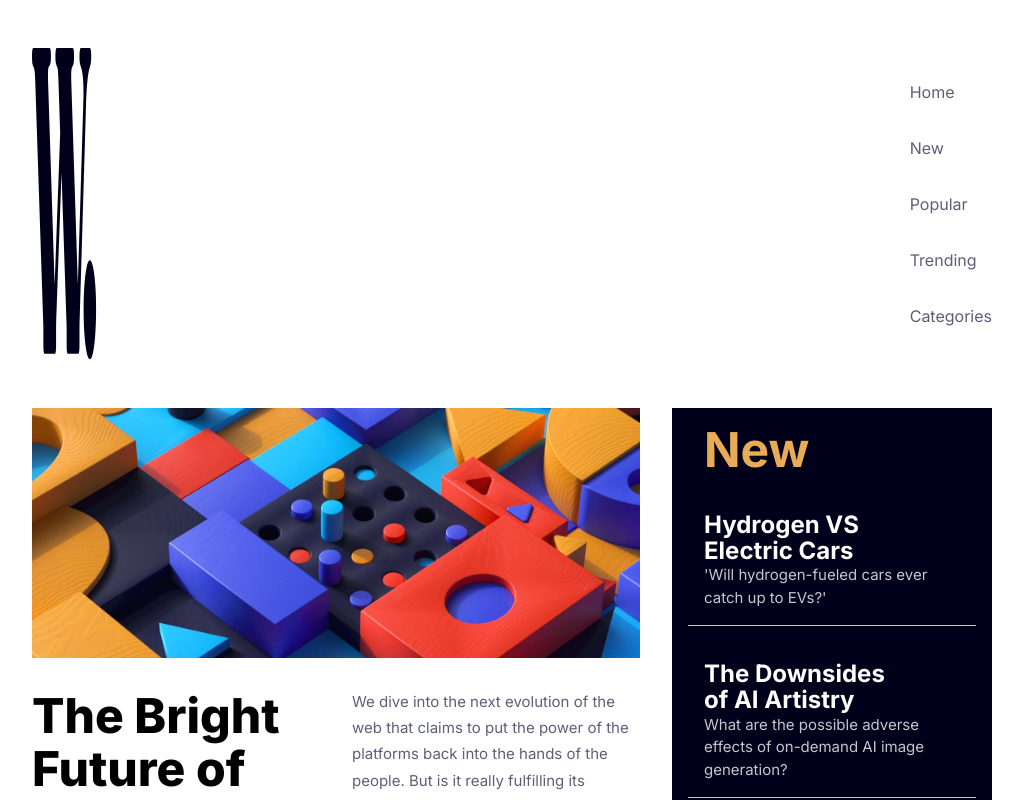
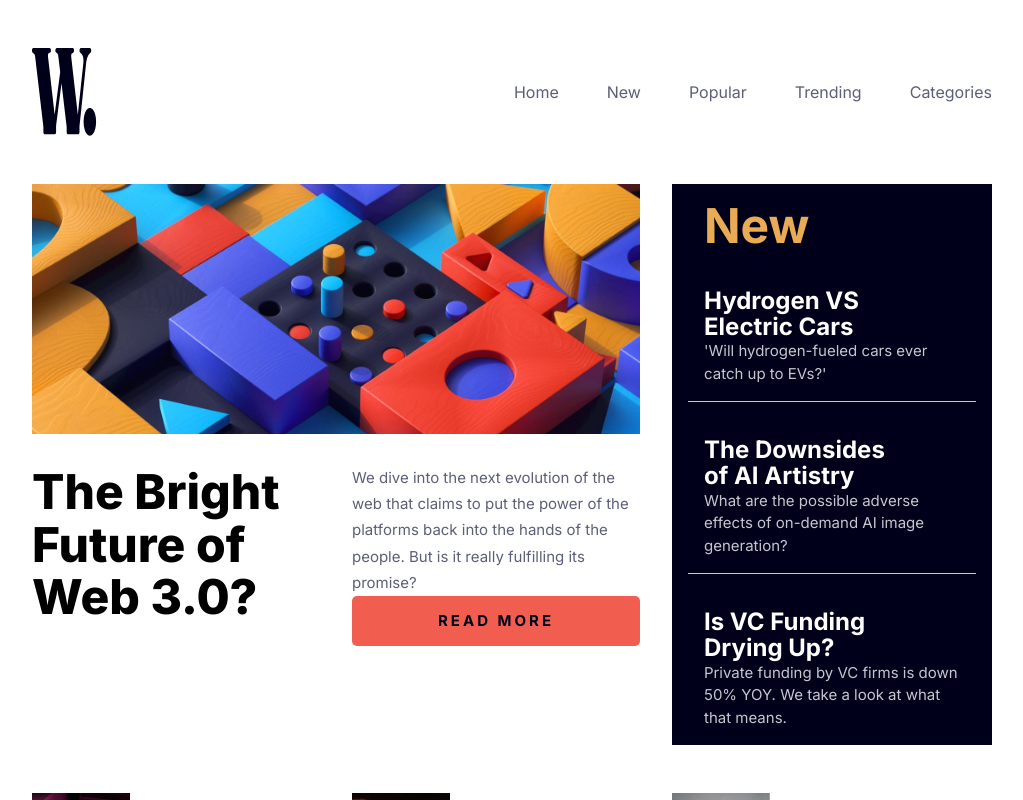
Before and after one commit to Chris-Wagg-Frontend-Mentor-Projects/news-homepage, a Next.js app: page / in a window 1280 px wide. Shown: the top 800 px of the page, without its empty margins (128-1151 px from the left). Built offline with nearby package versions, Linux system fonts and the light colour scheme.

Commit message:
desktop nav flex fixed

```diff
--- a/src/app/components/DesktopNav.jsx
+++ b/src/app/components/DesktopNav.jsx
@@ -42,7 +42,7 @@ export default function DesktopNav() {
 					// aria-haspopup='dialog'
 					className='hamburger-btn'
 					onClick={checkMenuOpen}></button>
-				<ul>
+				<ul className='desktop-nav-list'>
 					<li>
 						<Link href={'/'} className='nav-bar__button--desktop'>
 							Home
--- a/src/app/globals.css
+++ b/src/app/globals.css
@@ -172,12 +172,6 @@ li {
 	margin: 3rem var(--margin-border);
 }
 
-.nav-bar--desktop {
-	display: flex;
-	gap: 3rem;
-	align-items: center;
-}
-
 /* desktop nav */
 
 .hamburger-btn {
@@ -193,6 +187,11 @@ li {
 .nav-bar__button--desktop:hover,
 .nav-bar__button--desktop:focus {
 	color: var(--clr-red);
+}
+
+.desktop-nav-list {
+	display: flex;
+	gap: 3rem;
 }
 
 /* mobile nav */
```
